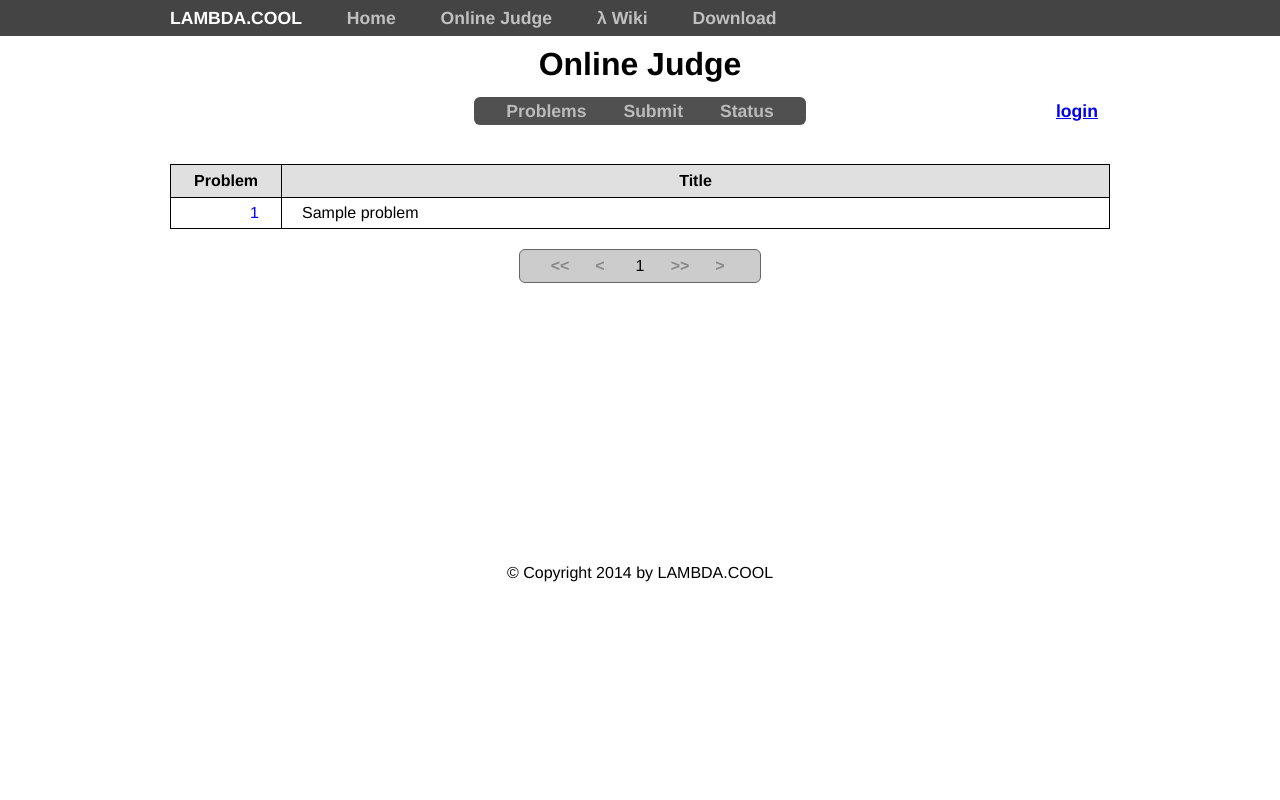
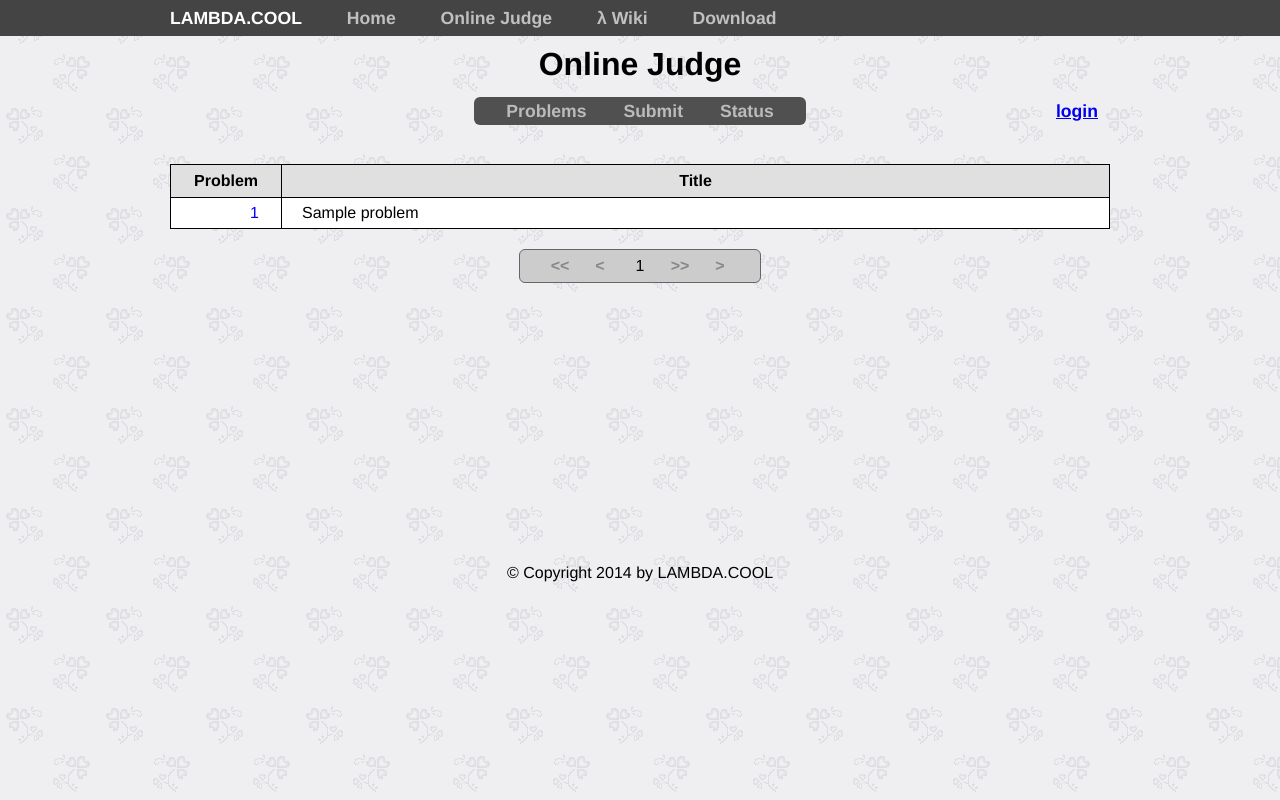
Before and after one commit to rorschachhb/lambdaOJ, a Flask app: page /oj/index/ in a window 1280 px wide. Run offline with Flask 2, Linux system fonts and the light colour scheme; tables that the repository leaves empty hold one stand-in row (values such as "Sample post").

Commit message:
add background image

```diff
--- a/app/static/styles/style.css
+++ b/app/static/styles/style.css
@@ -9,7 +9,7 @@
 }
 
 body {
-    background-color: #ffffff;
+    background-image: url('/static/images/flower.gif');
     margin: 0px;
     font-size: 16px;
     font-family: helvetica, sans-serif;
```
Also changed, not shown: app/static/images/flower.gif (added).
